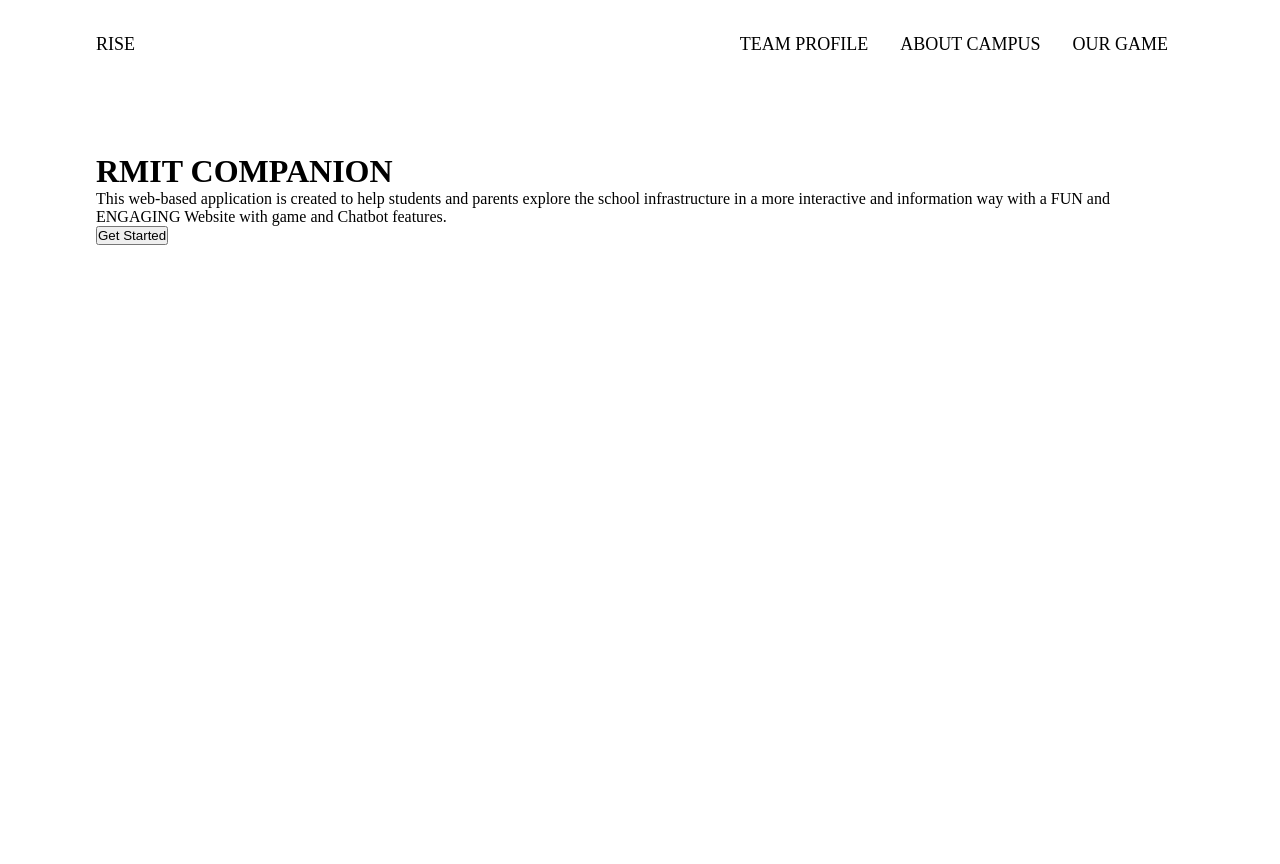
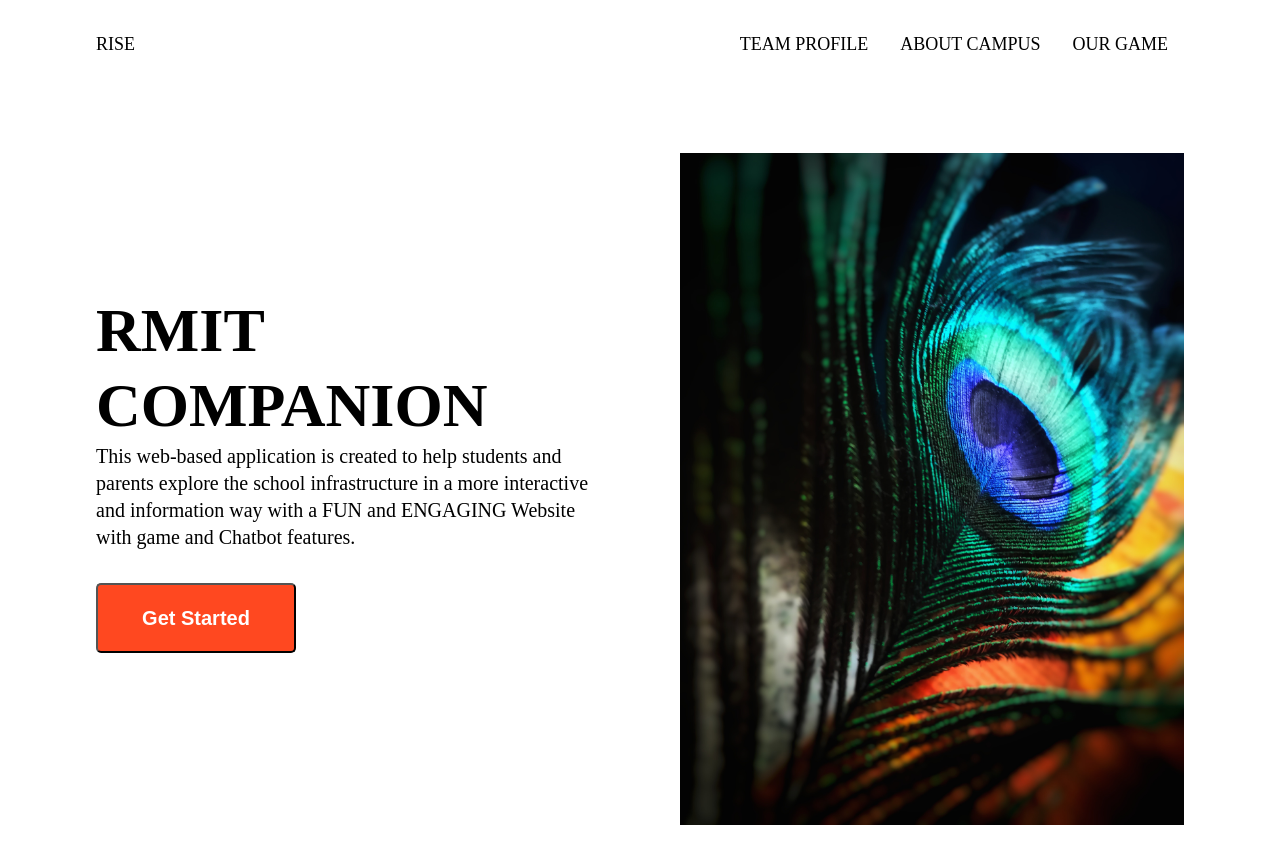
Before and after one commit to PhamVietHao/sepm-app, a React (Create React App) app: page / in a window 1280 px wide. Shown: the top 864 px of the page. Before the commit the page ends 800 px from the top, so only its background shows below. Built offline with nearby package versions, Linux system fonts and the light colour scheme.

Commit message:
new update

```diff
--- a/src/components/header/Header.jsx
+++ b/src/components/header/Header.jsx
@@ -1,5 +1,6 @@
-import React from 'react'
-import './header.css'
+import React from 'react';
+import './header.css';
+import example from '../../components/images/example.jpg';
 
 function Header() {
   return (
@@ -10,7 +11,7 @@
             <button type="button">Get Started</button>
         </div>
         <div className='rise__header-image'>
-            <img/>
+            <img src={example} />
         </div>
     </div>
   )
--- a/src/components/header/header.css
+++ b/src/components/header/header.css
@@ -0,0 +1,53 @@
+.rise__header {
+    display: flex;
+}
+
+.rise__header-content{
+    flex: 1;
+    display: flex;
+    justify-content: center;
+    align-items: flex-start;
+    flex-direction: column;
+
+    margin-right: 5rem;
+}
+
+.rise__header-content h1{
+    font-weight: 800;
+    font-size: 62px;
+    line-height: 75px;
+    letter-spacing: -0.04 em;
+}
+
+.rise__header-content p{
+    font-weight: normal;
+    font-size: 20px;
+    line-height: 27px;
+}
+
+.rise__header-content button{
+    background: #ff4820;
+    border-radius: 5px;
+    /* transform: matrix(-1,0,0,1,0,0); */
+    font-style: normal;
+    font-weight: bold;
+    font-size: 20px;
+    line-height: 27px;
+    height: 70px;
+    width: 200px;
+    color: white;
+    margin: 2rem 0;
+    cursor: pointer;
+}
+
+.rise__header-image{
+    flex: 1;
+    display: flex;
+    justify-content: center;
+    align-items: center;
+}
+
+.rise__header-image img{
+    width: 100%;
+    height: 100%;
+}
```
Also changed, not shown: src/components/images/example.jpg (added).
